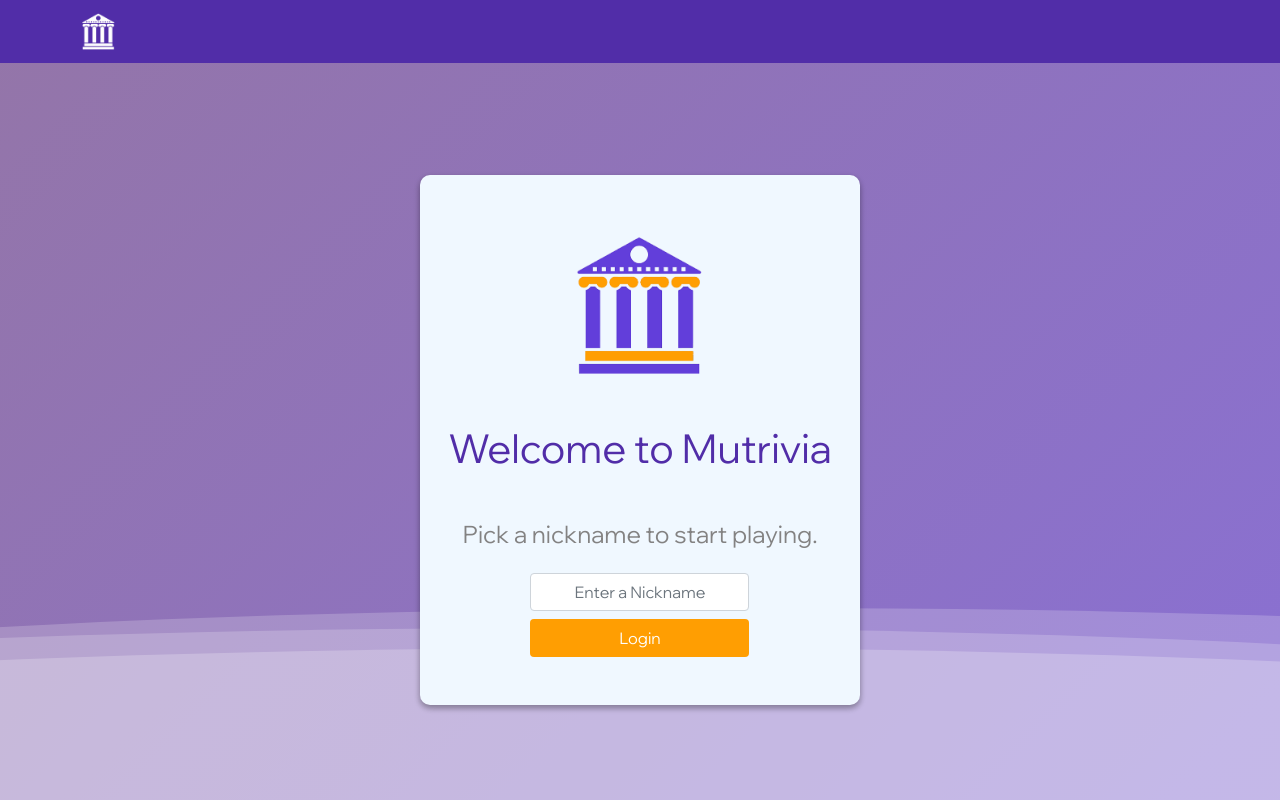
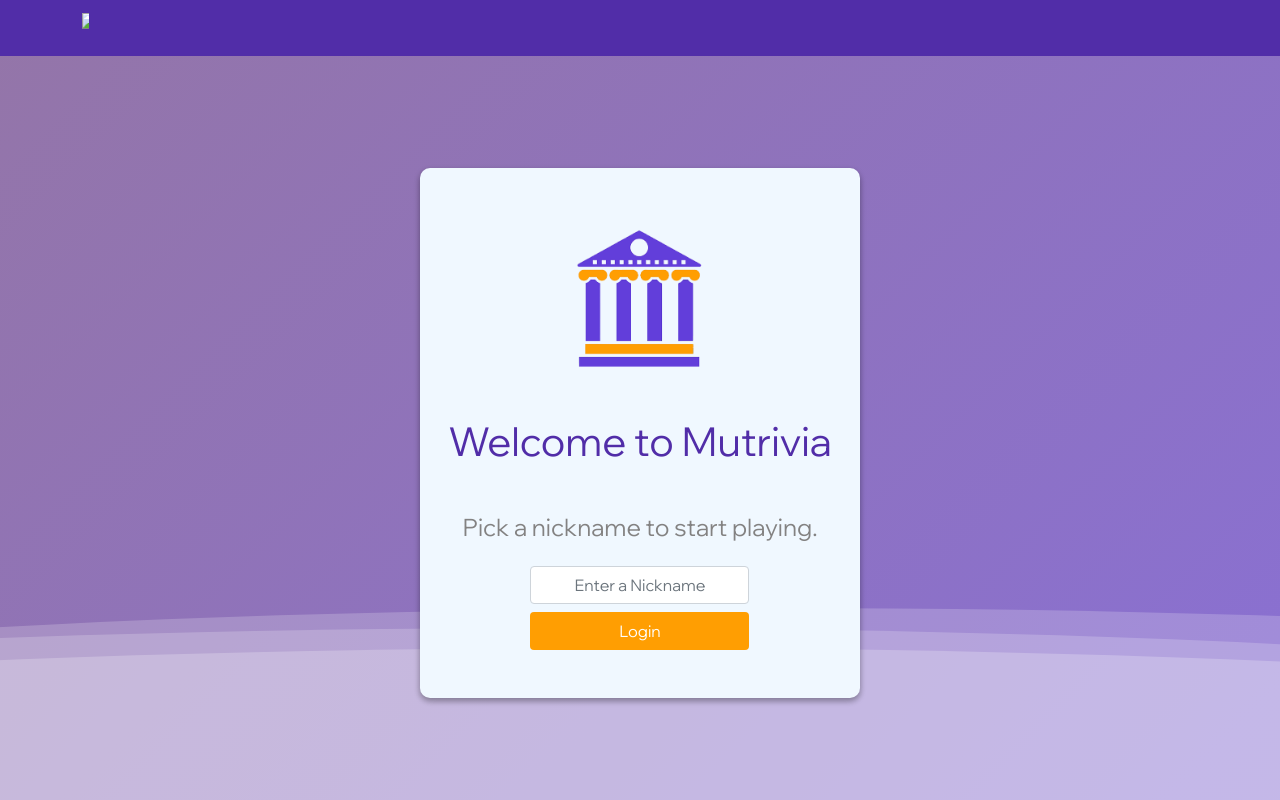
Before and after one commit to UtkuSezer/Mutrivia, an Angular app in the folder frontend/mutrivia-web/: page / in a window 1280 px wide. Built offline with nearby package versions, Linux system fonts and the light colour scheme.

Commit message:
fixed path of favicon_white.png for deployment

```diff
--- a/frontend/mutrivia-web/src/app/header/header.component.html
+++ b/frontend/mutrivia-web/src/app/header/header.component.html
@@ -3,7 +3,7 @@
         <div class="container">
 
             <div (click)="goHome()" style="cursor:pointer">
-                <img class="navbar-brand img-fluid" src="assets\img\favicon_white.png" alt="logo" style="max-width: 10%;"/>
+                <img class="navbar-brand img-fluid" src="home\assets\img\favicon_white.png" alt="logo" style="max-width: 10%;"/>
 
             </div>
 
```
